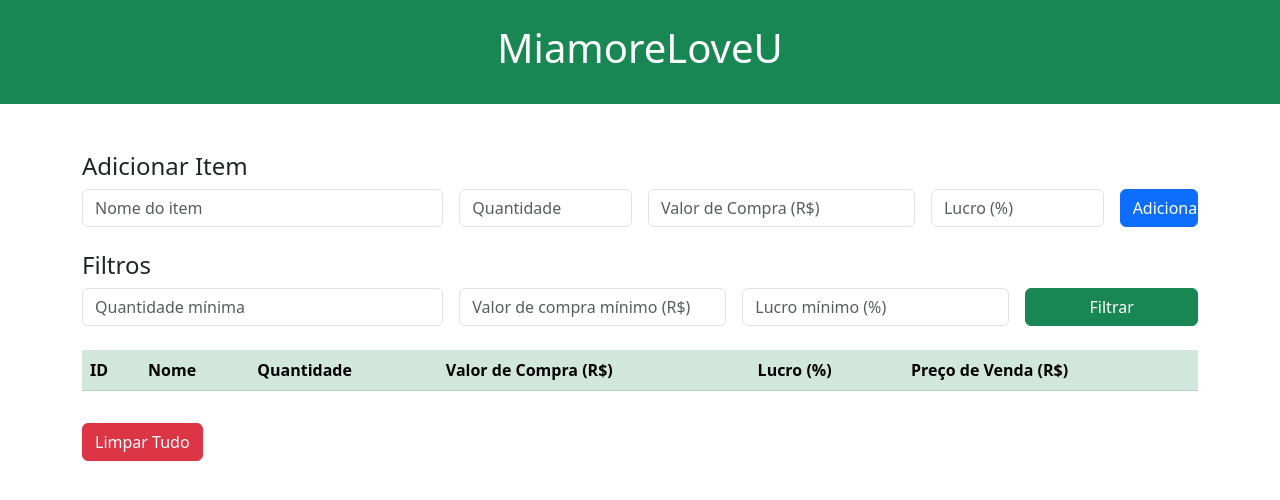
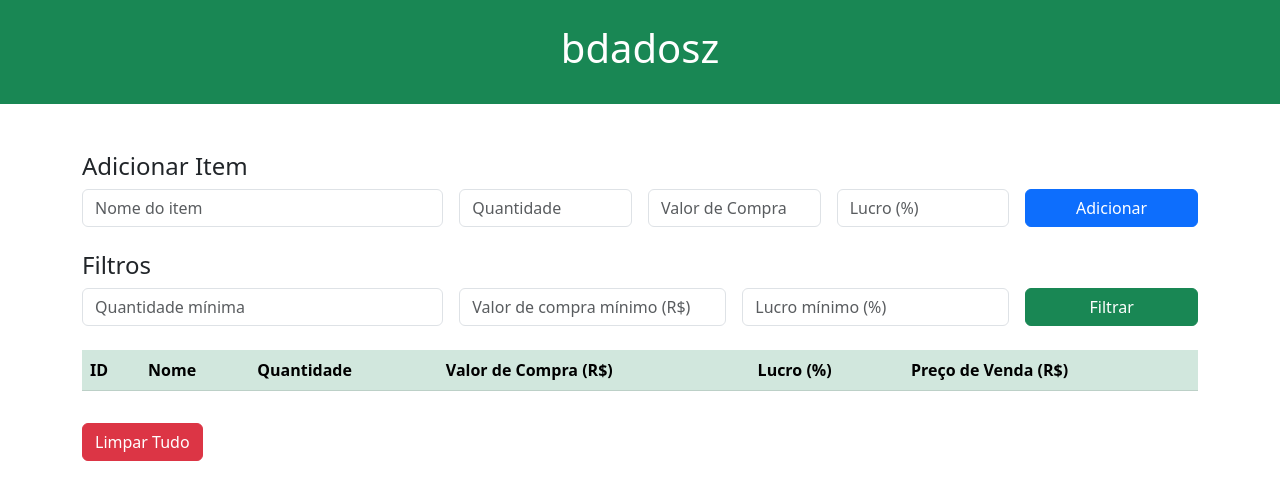
Before and after one commit to GaabrielTav/app-busca-produto, a plain HTML site: page index.html in a window 1280 px wide. Drawn offline with nearby package versions, Linux system fonts and the light colour scheme.

Commit message:
Correção de texto

```diff
--- a/index.html
+++ b/index.html
@@ -3,20 +3,20 @@
 <head>
   <meta charset="UTF-8">
   <meta name="viewport" content="width=device-width, initial-scale=1.0">
-  <title>Filtro Avançado</title>
+  <title>Dados dos Produtos</title>
   <link href="https://cdn.jsdelivr.net/npm/bootstrap@5.3.0/dist/css/bootstrap.min.css" rel="stylesheet">
   <link href="https://cdnjs.cloudflare.com/ajax/libs/font-awesome/6.0.0-beta3/css/all.min.css" rel="stylesheet">
 
 </head>
 <body>
   <header class="bg-success text-white text-center py-4">
-    <h1>MiamoreLoveU</h1>
+    <h1>bdadosz</h1>
   </header>
 
   <main class="container mt-5">
     <!-- Formulário para adicionar itens -->
-    <section id="form-section" class="mb-4">
-      <h2 class="h4">Adicionar Item</h2>
+    <section id="form-section" class="mb-4 ">
+      <h2 class="h4 ">Adicionar Item</h2>
       <form id="item-form" class="row g-3">
         <div class="col-md-4">
           <input type="text" id="item-name" class="form-control" placeholder="Nome do item" required />
@@ -24,14 +24,14 @@
         <div class="col-md-2">
           <input type="number" id="item-quantity" class="form-control" placeholder="Quantidade" required />
         </div>
-        <div class="col-md-3">
-          <input type="number" id="item-value" class="form-control" placeholder="Valor de Compra (R$)" required />
+        <div class="col-md-2">
+          <input type="number" id="item-value" class="form-control" placeholder="Valor de Compra" required />
         </div>
         <div class="col-md-2">
           <input type="number" id="item-profit" class="form-control" placeholder="Lucro (%)" required />
         </div>
-        <div class="col-md-1">
-          <button type="submit" class="btn btn-primary w-100">Adicionar</button>
+        <div class="col-md-2">
+          <button type="submit" class="btn btn-primary w-100 ">Adicionar</button>
         </div>
       </form>
     </section>
--- a/script.js
+++ b/script.js
@@ -75,7 +75,7 @@ function editItem(index) {
 
   // Alterar o botão para "Salvar Alterações"
   const submitButton = document.querySelector('#item-form button[type="submit"]');
-  submitButton.textContent = 'Salvar Alterações';
+  submitButton.textContent = 'Salvar';
   submitButton.classList.remove('btn-primary');
   submitButton.classList.add('btn-success');
 
```
